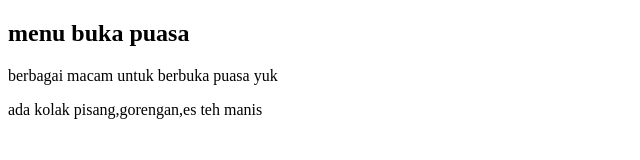
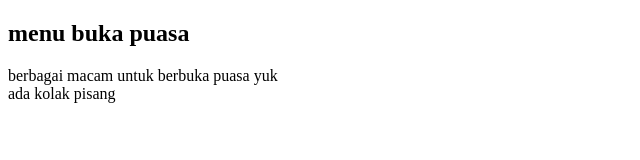
Before and after one commit to karlasafa/coba-git, a plain HTML site: page about.html in a window 1280 px wide. Shown: the whole page, without its empty margins (0-640 px from the left). Drawn offline with Linux system fonts and the light colour scheme.

Commit message:
test html

```diff
--- a/about.html
+++ b/about.html
@@ -6,8 +6,8 @@
     </head>
     <body>
         <h2>menu buka puasa</h2>
-        <p>berbagai macam untuk berbuka puasa yuk</p>
-        <p>ada kolak pisang,gorengan,es teh manis</p>
+        <p>berbagai macam untuk berbuka puasa yuk<br>ada kolak pisang</p>
+
 
     </body>
 </html>
```
